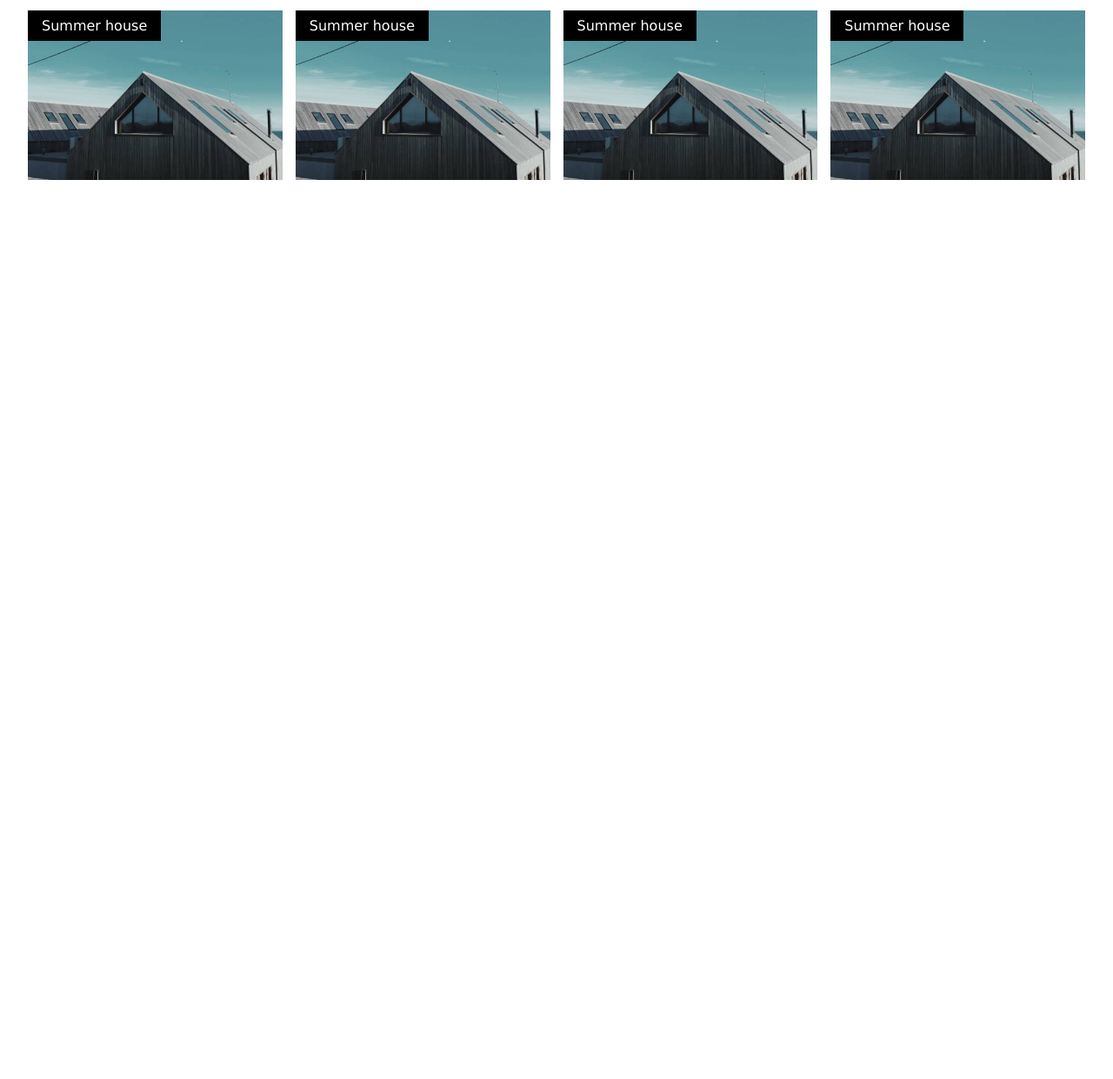
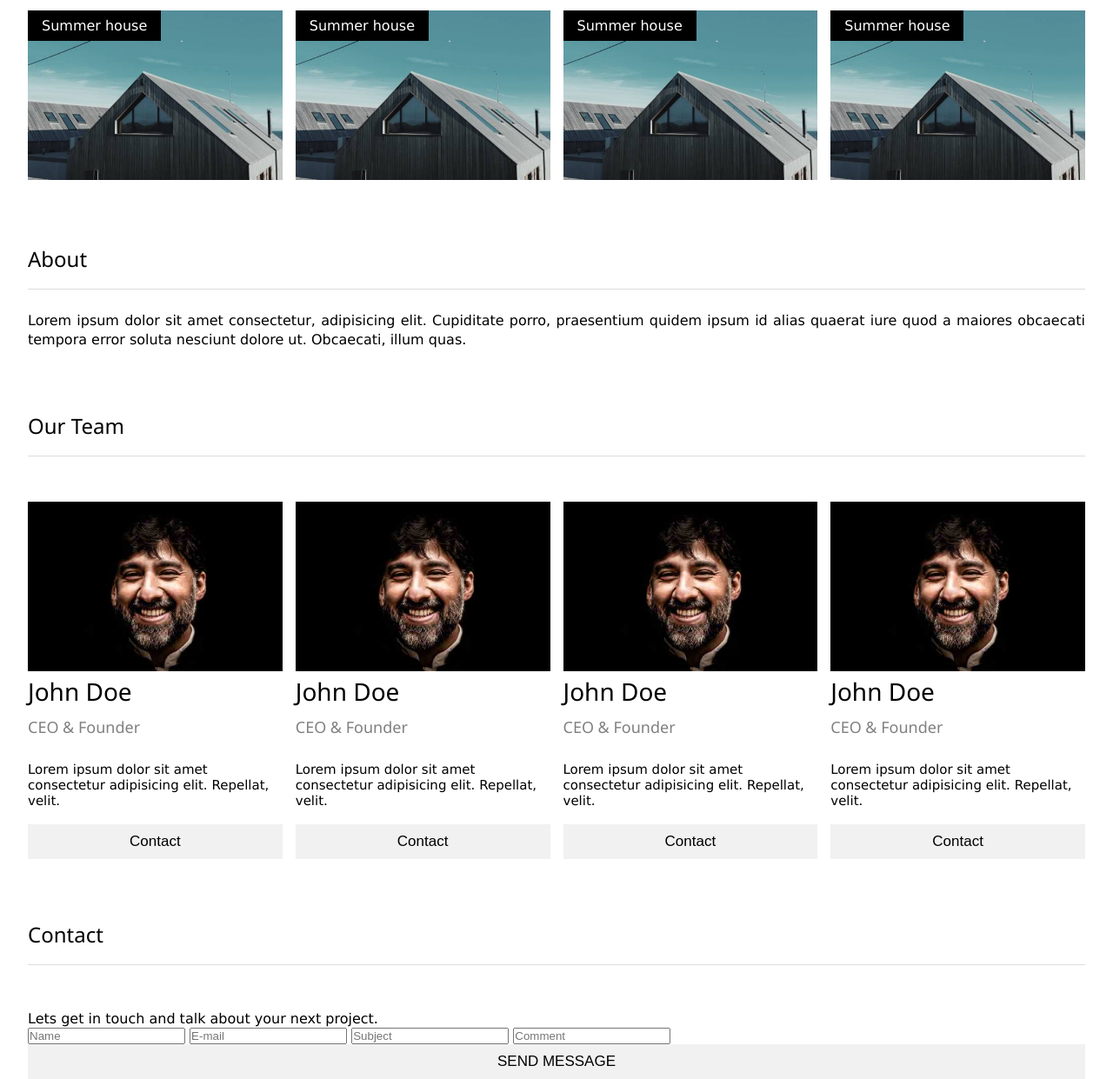
Before and after one commit to MdSalauddinSakib/MR-Architects-w3school-tamplate, a plain HTML site: page index.html in a window 1280 px wide. Shown: the part 1176-2417 px from the top of the page at 87% size. Before the commit the page ends 1387 px from the top, so only its background shows below. Drawn offline with Linux system fonts and the light colour scheme.

Commit message:
team section created

```diff
--- a/index.html
+++ b/index.html
@@ -72,7 +72,78 @@
                     </div>
                 </grid>
                 <!-- about section -->
-
+                <div id="about" class="about">
+                    <h2 class="section-title">
+                        About
+                    </h2>
+                    <p>Lorem ipsum dolor sit amet consectetur, adipisicing elit. Cupiditate porro, praesentium quidem ipsum id alias quaerat iure quod a maiores obcaecati tempora error soluta nesciunt dolore ut. Obcaecati, illum quas.</p>
+                </div>
+                <!-- Team section -->
+                <div class="team" id="team">
+                    <h2 class="section-title">
+                        Our Team
+                    </h2>
+                    <div class="d-grid">
+                        <div class="team-card">
+                            <img src="images/team2.jpg" alt="">
+                            <div class="card-content">
+                                <h1>John Doe</h1>
+                                <h3>CEO & Founder</h3>
+                                <p>
+                                    Lorem ipsum dolor sit amet consectetur adipisicing elit. Repellat, velit.
+                                </p>
+                                <button>Contact</button>
+                            </div>
+                        </div>
+                        <div class="team-card">
+                            <img src="images/team2.jpg" alt="">
+                            <div class="card-content">
+                                <h1>John Doe</h1>
+                                <h3>CEO & Founder</h3>
+                                <p>
+                                    Lorem ipsum dolor sit amet consectetur adipisicing elit. Repellat, velit.
+                                </p>
+                                <button>Contact</button>
+                            </div>
+                        </div>
+                        <div class="team-card">
+                            <img src="images/team2.jpg" alt="">
+                            <div class="card-content">
+                                <h1>John Doe</h1>
+                                <h3>CEO & Founder</h3>
+                                <p>
+                                    Lorem ipsum dolor sit amet consectetur adipisicing elit. Repellat, velit.
+                                </p>
+                                <button>Contact</button>
+                            </div>
+                        </div>
+                        <div class="team-card">
+                            <img src="images/team2.jpg" alt="">
+                            <div class="card-content">
+                                <h1>John Doe</h1>
+                                <h3>CEO & Founder</h3>
+                                <p>
+                                    Lorem ipsum dolor sit amet consectetur adipisicing elit. Repellat, velit.
+                                </p>
+                                <button>Contact</button>
+                            </div>
+                        </div>
+                    </div>
+                </div>
+                <!-- contact section -->
+                <div class="contact" id="contact">
+                    <h1 class="section-title">
+                        Contact
+                    </h1>
+                    <p>Lets get in touch and talk about your next project.</p>
+                    <form action="">
+                        <input type="text" placeholder="Name" required name="Name">
+                        <input type="email" name="email" id="email" placeholder="E-mail" required name="email">
+                        <input type="text" name="email" id="email" placeholder="Subject" required name="email">
+                        <input type="text" name="email" id="email" placeholder="Comment" required name="email">
+                        <button class="btn" type="submit">SEND MESSAGE</button>
+                    </form>
+                </div>
             </section>
         </main>
     </div>
--- a/style.css
+++ b/style.css
@@ -1,14 +1,19 @@
-*{
+* {
     box-sizing: border-box;
     margin: 0;
     padding: 0;
 }
 
-body{
+body {
     font-family: Verdana, sans-serif;
 }
 
-h1, h2, h3, h4, h5, h6{
+h1,
+h2,
+h3,
+h4,
+h5,
+h6 {
     font-family: 'Segoe UI', Tahoma, Geneva, Verdana, sans-serif;
 }
 
@@ -16,7 +21,7 @@ h1, h2, h3, h4, h5, h6{
     Navbar style
 ---------------------------- */
 
-.navbar{
+.navbar {
     font-size: 15px;
     line-height: 22.5px;
     letter-spacing: 4px;
@@ -30,37 +35,39 @@ h1, h2, h3, h4, h5, h6{
     z-index: 999;
 }
 
-.d-flex{
+.d-flex {
     display: flex;
     justify-content: space-between;
     height: 80px;
 }
 
-.logo{
+.logo {
     padding: 13px 16px;
 }
 
-.special{
+.special {
     font-weight: bold;
 }
 
-.navbar li, menu{
+.navbar li,
+menu {
     list-style: none;
     padding: 25px 16px;
     cursor: pointer;
 }
 
-.navbar li a{
+.navbar li a {
     text-decoration: none;
     color: black;
 }
 
-.menu{
+.menu {
     display: flex;
     align-items: center;
 }
 
-.menu li:hover, .logo:hover{
+.menu li:hover,
+.logo:hover {
     background-color: gainsboro;
 }
 
@@ -68,7 +75,7 @@ h1, h2, h3, h4, h5, h6{
         header styles
 ---------------------------- */
 
-.header{
+.header {
     background: url("images/architect.jpg");
     background-repeat: no-repeat;
     background-size: cover;
@@ -78,20 +85,20 @@ h1, h2, h3, h4, h5, h6{
     align-items: center;
 }
 
-.wrapper-title h1{
+.wrapper-title h1 {
     font-size: 36px;
     letter-spacing: 4px;
     color: white;
     text-align: center;
 }
 
-.mr-title{
+.mr-title {
     background-color: black;
     padding: 8px 16px;
     opacity: 0.7;
 }
 
-.arc-title{
+.arc-title {
     font-weight: normal;
 }
 
@@ -99,17 +106,17 @@ h1, h2, h3, h4, h5, h6{
     main content style
 ------------------------------- */
 
-.container{
+.container {
     max-width: 1280px;
     margin: 0 32px;
 }
 
-img{
+img {
     max-width: 100%;
     height: auto;
 }
 
-.section-title{
+.section-title {
     padding: 18px 0;
     margin: 52px 0;
     border-bottom: 1px solid gainsboro;
@@ -117,7 +124,7 @@ img{
     font-weight: normal;
 }
 
-.d-grid{
+.d-grid {
     display: grid;
     grid-template-columns: repeat(4, 1fr);
     gap: 15px;
@@ -125,11 +132,11 @@ img{
     align-items: center;
 }
 
-.house-card{
+.house-card {
     position: relative;
 }
 
-.house-card p{
+.house-card p {
     position: absolute;
     top: 0;
     left: 0;
@@ -137,3 +144,49 @@ img{
     color: white;
     padding: 8px 16px;
 }
+
+.about .section-title {
+    margin-bottom: 25px;
+}
+
+.about p {
+    line-height: 22.5px;
+    text-align: justify;
+}
+
+/* ---------------------
+    Card styles
+------------------------ */
+
+.card-content h1,
+h3 {
+    font-weight: normal;
+    font-size: 28px;
+    padding-bottom: 10px;
+}
+
+.card-content h3 {
+    font-size: 18px;
+    color: gray;
+}
+
+.card-content p{
+    font-size: 15px;
+    padding: 18px 0;
+}
+
+button{
+    border: none;
+    padding: 10px 8px;
+    width: 100%;
+    font-size: 17px;
+    background-color: #f1f1f1;
+}
+button:hover{
+    border: none;
+    padding: 10px 8px;
+    width: 100%;
+    font-size: 17px;
+    background-color: #ccc;
+    cursor: pointer;
+}
```
